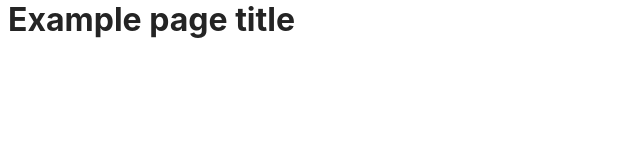
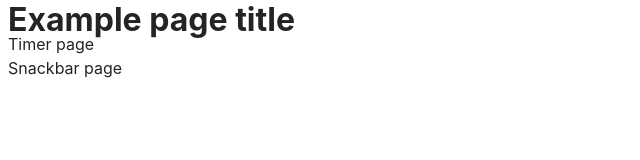
Before and after one commit to ViktorIgnatiev/goit-js-hw-10, a website built with Vite: page src/index.html in a window 1280 px wide. Shown: the whole page, without its empty margins (0-640 px from the left). Built offline with nearby package versions, Linux system fonts and the light colour scheme.

Commit message:
HW X/ chapter 6

```diff
--- a/src/index.html
+++ b/src/index.html
@@ -17,10 +17,10 @@
 
 
     <ul>
-      <li><a href="./1-timer.html"></a></li>
-      <li><a href="./2-snackbar.html"></a></li>
+      <li><a href="./1-timer.html">Timer page</a></li>
+      <li><a href="./2-snackbar.html">Snackbar page</a></li>
     </ul>
 
-    <script type="module" src="./main.js"></script>
+    <!-- <script type="module" src="./main.js"></script> -->
   </body>
 </html>
```
